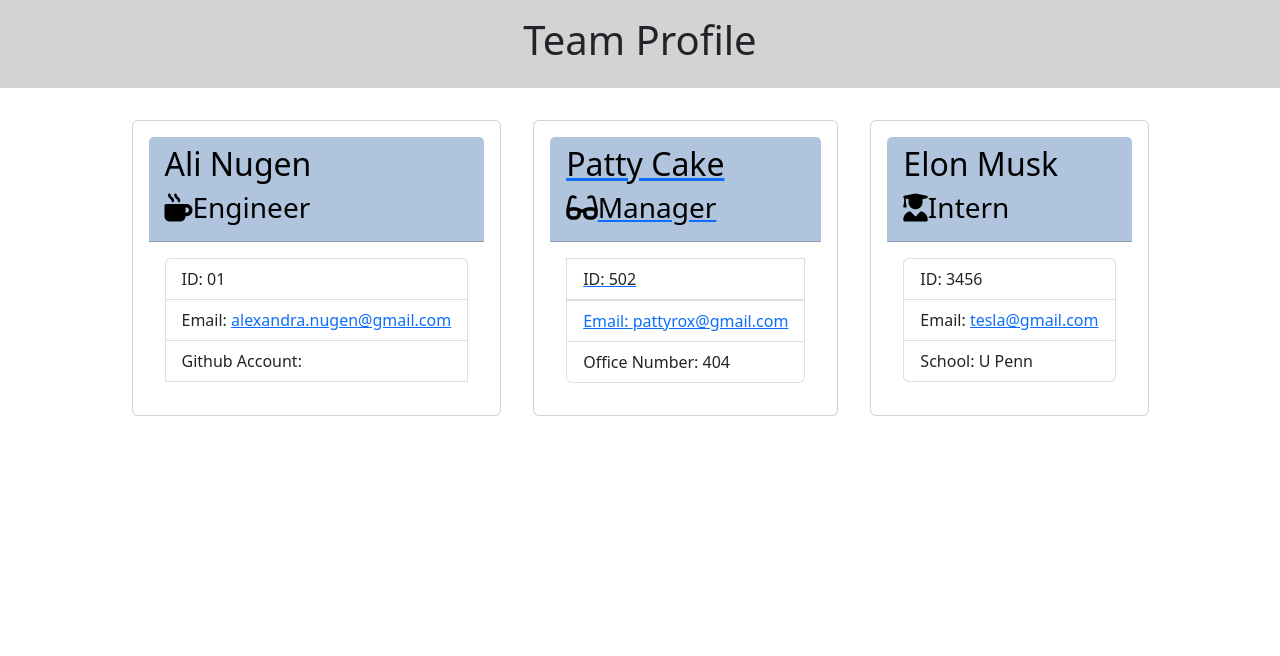
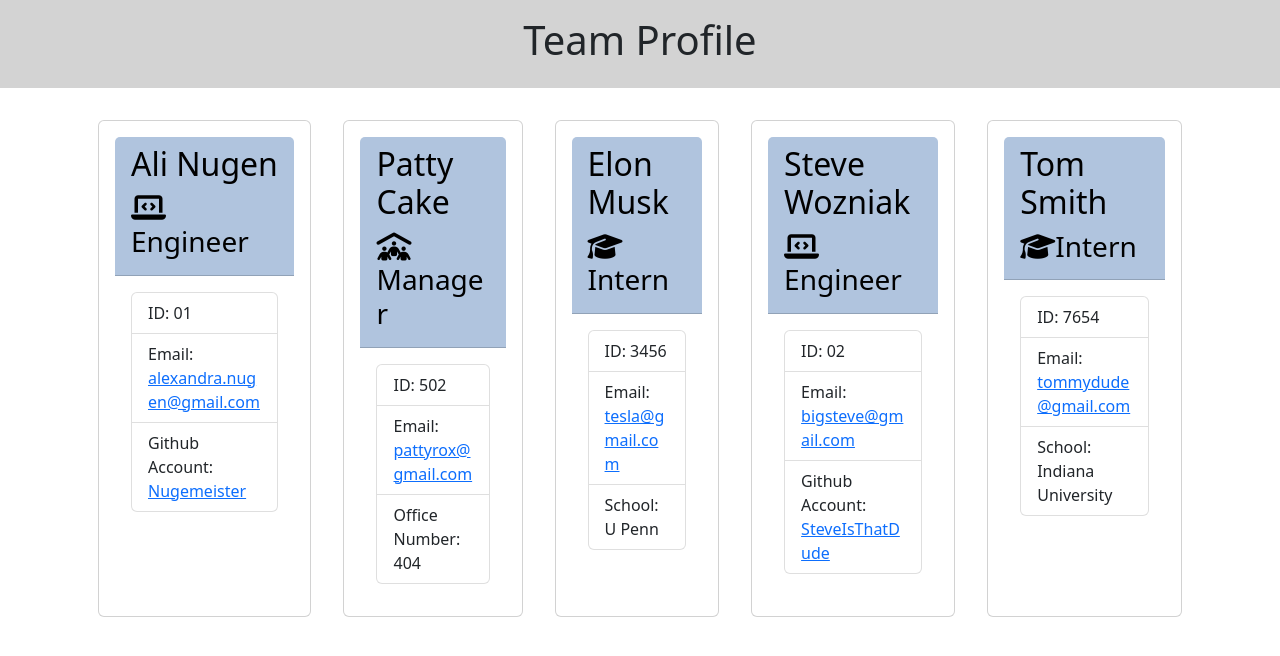
Before and after one commit to nugemeister/team-profile-generator, a plain HTML site: page dist/index.html in a window 1280 px wide. Drawn offline with nearby package versions, Linux system fonts and the light colour scheme.

Commit message:
more updates to icons + classes and styling for example page

```diff
--- a/dist/index.html
+++ b/dist/index.html
@@ -25,13 +25,13 @@
         <div class="card">
         <div class="card-header">
             <h2 class="card-title">Ali Nugen</h2>
-        <h3 class="card-title"><i class="fas fa-mug-hot mr-2"></i>Engineer</h3>
+            <h3 class="card-title"><i class="fa-solid fa-laptop-code"></i>Engineer</h3>
         </div>
         <div class="card-body">
             <ul class="list-group">
                 <li class="list-group-item">ID: 01</li>
                 <li class="list-group-item">Email: <a href="mailto:alexandra.nugen@gmail.com">alexandra.nugen@gmail.com</a></li>
-            <li class="list-group-item">Github Account: <a href="https://github.com/nugemeister"></li>
+                <li class="list-group-item">Github Account: <a href="https://github.com/nugemeister">Nugemeister</a></li>
             </ul>
         </div>
         </div>
@@ -39,7 +39,7 @@
         <div class="card">
         <div class="card-header">
             <h2 class="card-title">Patty Cake</h2>
-        <h3 class="card-title"><i class="fas fa-glasses mr-2"></i>Manager</h3>
+            <h3 class="card-title"><i class="fa-solid fa-people-roof"></i>Manager</h3>
         </div>
         <div class="card-body">
             <ul class="list-group">
@@ -53,13 +53,41 @@
         <div class="card">
         <div class="card-header">
             <h2 class="card-title">Elon Musk</h2>
-        <h3 class="card-title"><i class="fas fa-user-graduate mr-2"></i>Intern</h3>
+            <h3 class="card-title"><i class="fa-solid fa-graduation-cap"></i>Intern</h3>
         </div>
         <div class="card-body">
             <ul class="list-group">
                 <li class="list-group-item">ID: 3456</li>
                 <li class="list-group-item">Email: <a href="mailto:tesla@gmail.com">tesla@gmail.com</a></li>
                 <li class="list-group-item">School: U Penn</li>
+            </ul>
+        </div>
+        </div>
+
+        <div class="card">
+            <div class="card-header">
+                <h2 class="card-title">Steve Wozniak</h2>
+                <h3 class="card-title"><i class="fa-solid fa-laptop-code"></i>Engineer</h3>
+            </div>
+            <div class="card-body">
+                <ul class="list-group">
+                    <li class="list-group-item">ID: 02</li>
+                    <li class="list-group-item">Email: <a href="mailto:bigsteve.nugen@gmail.com">bigsteve@gmail.com</a></li>
+                    <li class="list-group-item">Github Account: <a href="https://github.com/steve">SteveIsThatDude</a></li>
+                </ul>
+            </div>
+            </div>
+
+        <div class="card">
+        <div class="card-header">
+            <h2 class="card-title">Tom Smith</h2>
+            <h3 class="card-title"><i class="fa-solid fa-graduation-cap"></i>Intern</h3>
+        </div>
+        <div class="card-body">
+            <ul class="list-group">
+                <li class="list-group-item">ID: 7654</li>
+                <li class="list-group-item">Email: <a href="mailto:tommydude@gmail.com">tommydude@gmail.com</a></li>
+                <li class="list-group-item">School: Indiana University</li>
             </ul>
         </div>
         </div>
--- a/src/page-template.js
+++ b/src/page-template.js
@@ -10,7 +10,7 @@
         <div class="card">
         <div class="card-header">
             <h2 class="card-title">${manager.getName()}</h2>
-            <h3 class="card-title"><i class="fas fa-mug-hot mr-2"></i> ${manager.getRole()}</h3>
+            <h3 class="card-title"><i class="fa-solid fa-people-roof"></i> ${manager.getRole()}</h3>
         </div>
         <div class="card-body">
             <ul class="list-group">
@@ -29,7 +29,7 @@
         <div class="card">
         <div class="card-header">
             <h2 class="card-title">${engineer.getName()}</h2>
-            <h3 class="card-title"><i class="fas fa-mug-hot mr-2"></i> ${engineer.getRole()}</h3>
+            <h3 class="card-title"><i class="fa-solid fa-laptop-code"></i> ${engineer.getRole()}</h3>
         </div>
         <div class="card-body">
             <ul class="list-group">
@@ -48,7 +48,7 @@
         <div class="card">
         <div class="card-header">
             <h2 class="card-title">${intern.getName()}</h2>
-            <h3 class="card-title"><i class="fas fa-mug-hot mr-2"></i> ${intern.getRole()}</h3>
+            <h3 class="card-title"><i class="fa-solid fa-graduation-cap"></i> ${intern.getRole()}</h3>
         </div>
         <div class="card-body">
             <ul class="list-group">
```
Lines whose indentation alone changed are shown as unchanged.
